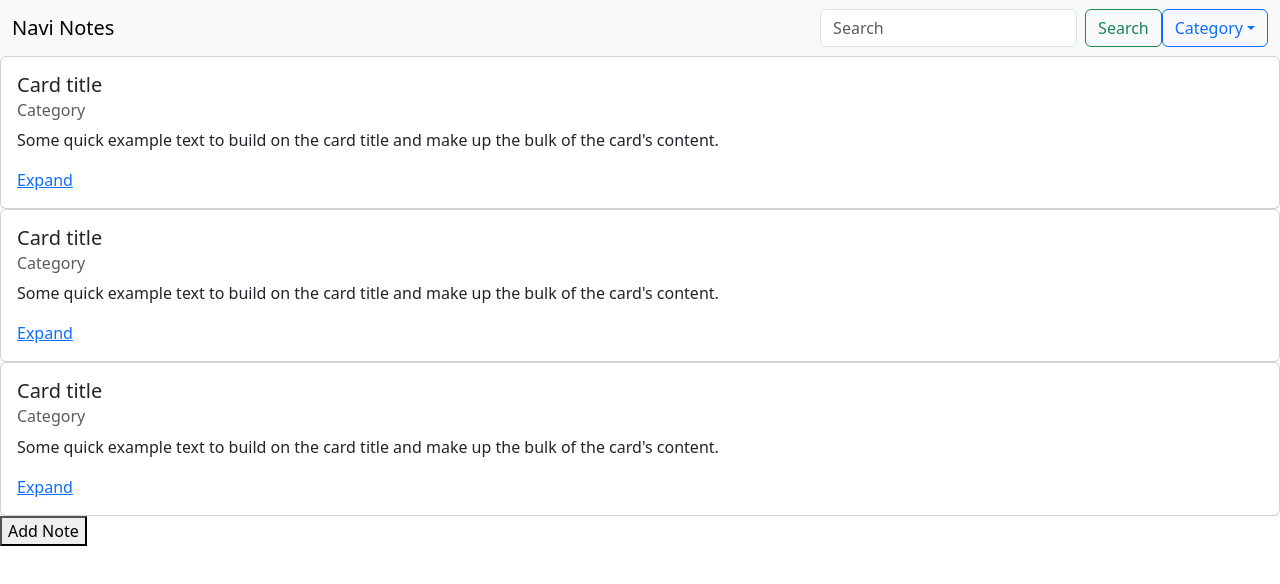
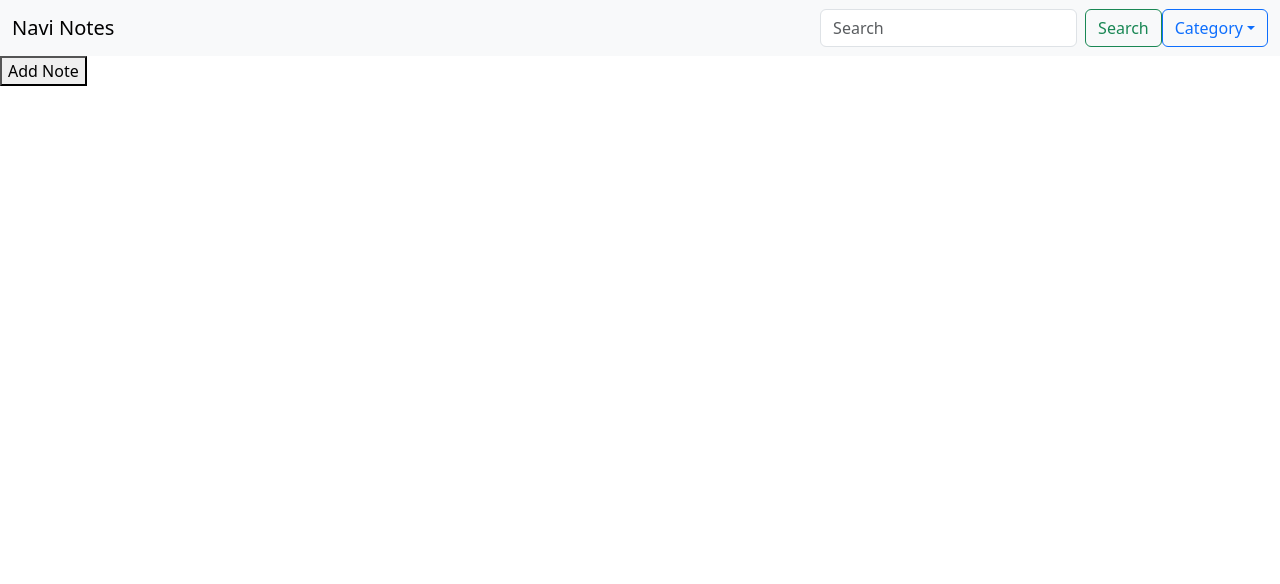
Before and after one commit to Jonnynavi/note-app, a React (Vite) app: page / in a window 1280 px wide. Shown: the top 584 px of the page. Built offline with nearby package versions, Linux system fonts and the light colour scheme.

Commit message:
Can now add new notes

```diff
--- a/src/App.jsx
+++ b/src/App.jsx
@@ -4,17 +4,27 @@ import NavBar from "./components/NavBar"
 import CreateNote from './components/CreateNote';
 
 function App(){
-    const [note, setNote] = useState([]);
+    const [notes, setNotes] = useState([]);
 
     const [createNoteShow, setCreateNoteShow] = useState(true);
 
+    const createNote = (title, category, noteText) => {
+        let newNote ={
+            title,
+            category,
+            noteText
+        };
+
+        setNotes([...notes, newNote]);
+    };
+
     function renderNewNote(){
         if(createNoteShow){
-            return <NoteList setCreateNoteShow={setCreateNoteShow} />
+            return <NoteList setCreateNoteShow={setCreateNoteShow} noteList={notes} />
         }else{
-            return <CreateNote setCreateNoteShow={setCreateNoteShow} />
+            return <CreateNote setCreateNoteShow={setCreateNoteShow} createNote={createNote} />
         }
-    }
+    };
 
     return(
         <div>
@@ -24,4 +34,4 @@ function App(){
     )
 }
 
-export default App
+export default App;
--- a/src/components/CategoriesDropDown.jsx
+++ b/src/components/CategoriesDropDown.jsx
@@ -1,8 +1,9 @@
 import { useState } from "react";
 
-function CategoriesDropDown(){
+function CategoriesDropDown({handleCategory}){
     const [isOpen, setIsOpen] = useState(false);
-    const [selected, setSelected] = useState("");
+    const [selected, setSelected] = useState("Category");
+
 
     const handleClick = () =>{
         setIsOpen(!isOpen);
@@ -10,20 +11,22 @@ function CategoriesDropDown(){
 
     const handleSelect = (option) => {
         setSelected(option);
+        setIsOpen(false);
+        handleCategory(option)
     }
 
     const options = ["Work", "School", "Books", "All"]
 
     function renderOptions(){
         return options.map((option) => (
-            <li><a className="dropdown-item" href="#">{option}</a></li>
+            <li key={option + Math.random} onClick={() => handleSelect(option)}><a className="dropdown-item" href="#">{option}</a></li>
         ));
     }
 
     return(
             <div className="dropdown">
                 <button className="btn btn-outline-primary dropdown-toggle" type="button"  onClick={handleClick}>
-                    Category
+                    {selected}
                 </button>
                 <ul className={`dropdown-menu ${isOpen ? 'show':'' }`}>
                     {renderOptions()}
--- a/src/components/CreateNote.jsx
+++ b/src/components/CreateNote.jsx
@@ -1,33 +1,40 @@
 import { useState } from "react";
 import CategoriesDropDown from "./CategoriesDropDown";
 
-function CreateNote({setCreateNoteShow}){
+function CreateNote({setCreateNoteShow, createNote}){
 
     const [title, setTitle] = useState("");
     const [note, setNote] = useState("");
+    const [category, setCategory] = useState("");
 
     const handleChange = (event) => {
         setTitle(event.target.value);
     }
-    const handleClick = (event) => {
-        setCreateNoteShow(true)
+    const handleSubmit = (event) => {
+        event.preventDefault();
+        createNote(title, category, note);
+        setCreateNoteShow(true);
     };
+
+    const handleCategory = (category) =>{
+        setCategory(category);
+    }
 
     return(
         <div>
-            <form>
+            <form onSubmit={handleSubmit}>
                 <div class="mb-3">
                     <label  class="form-label">Title</label>
                     <input  class="form-control" value={title} onChange={handleChange} />
                 </div>
                 <div class="mb-3">
-                    <CategoriesDropDown />
+                    <CategoriesDropDown handleCategory={handleCategory}/>
                 </div>
                 <div class="mb-3">
-                    <label  class="form-label">Example textarea</label>
+                    <label  class="form-label">Note</label>
                     <textarea class="form-control" value={note} onChange={(e) => setNote(e.target.value)} rows="3"></textarea>
                 </div>
-                <button onClick={handleClick} className="btn btn-outline-success">Create</button>
+                <button className="btn btn-outline-success">Create</button>
             </form>
         </div>
     )
--- a/src/components/NoteList.jsx
+++ b/src/components/NoteList.jsx
@@ -1,17 +1,26 @@
 import { useState } from "react";
 import NoteShow from "./NoteShow";
 
-function NoteList({setCreateNoteShow}){
+function NoteList({setCreateNoteShow, noteList}){
 
     const handleClick = (event) => {
-        setCreateNoteShow(false)
+        setCreateNoteShow(false);
+    };
+
+    function renderNotes(){
+        return noteList.map((note, index) => (
+            <NoteShow
+                title={note.title}
+                category={note.category}
+                noteText={note.noteText}
+                key={index}
+            />
+        ));
     }
 
     return(
         <div>
-            <NoteShow />
-            <NoteShow />
-            <NoteShow />
+            {renderNotes()}
             <button onClick={handleClick}>Add Note</button>
         </div>
     )
--- a/src/components/NoteShow.jsx
+++ b/src/components/NoteShow.jsx
@@ -1,12 +1,12 @@
-function NoteShow(){
+function NoteShow({title, category, noteText}){
 
     return(
         <div>
             <div className="card">
                 <div className="card-body">
-                    <h5 className="card-title">Card title</h5>
-                    <h6 className="card-subtitle mb-2 text-body-secondary">Category</h6>
-                    <p className="card-text">Some quick example text to build on the card title and make up the bulk of the card's content.</p>
+                    <h5 className="card-title">{title}</h5>
+                    <h6 className="card-subtitle mb-2 text-body-secondary">{category}</h6>
+                    <p className="card-text">{noteText}</p>
                     <a href="#" className="card-link">Expand</a>
                 </div>
             </div>
```
